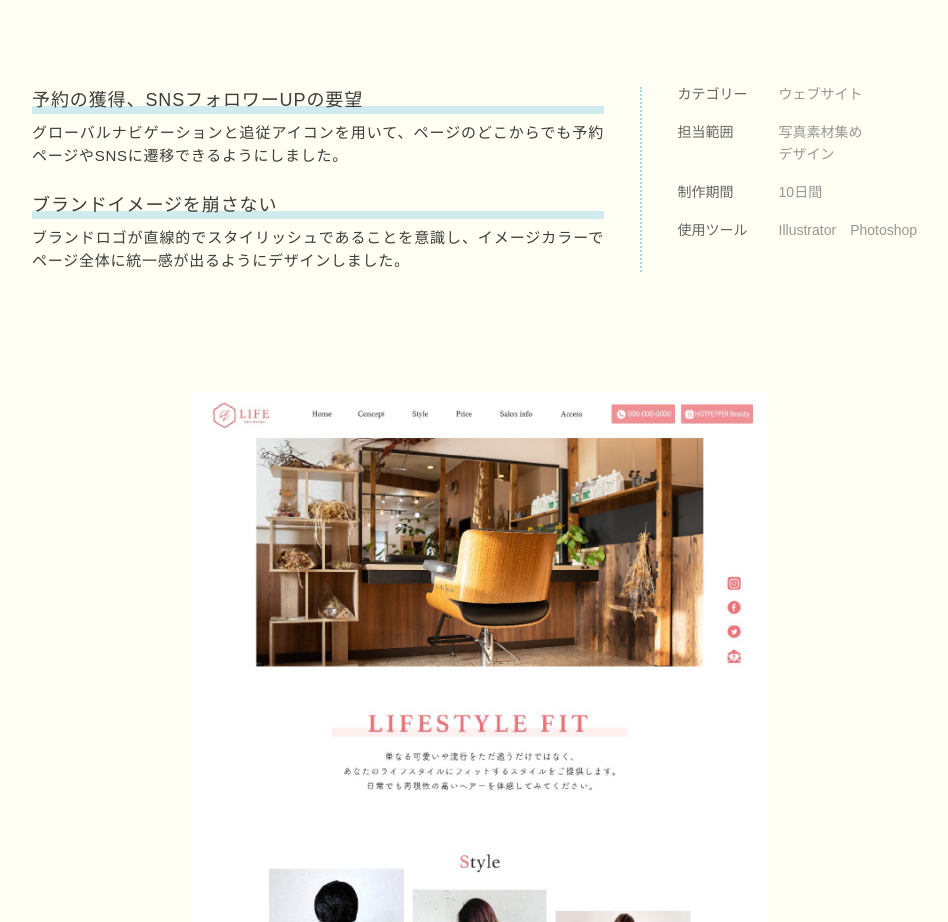
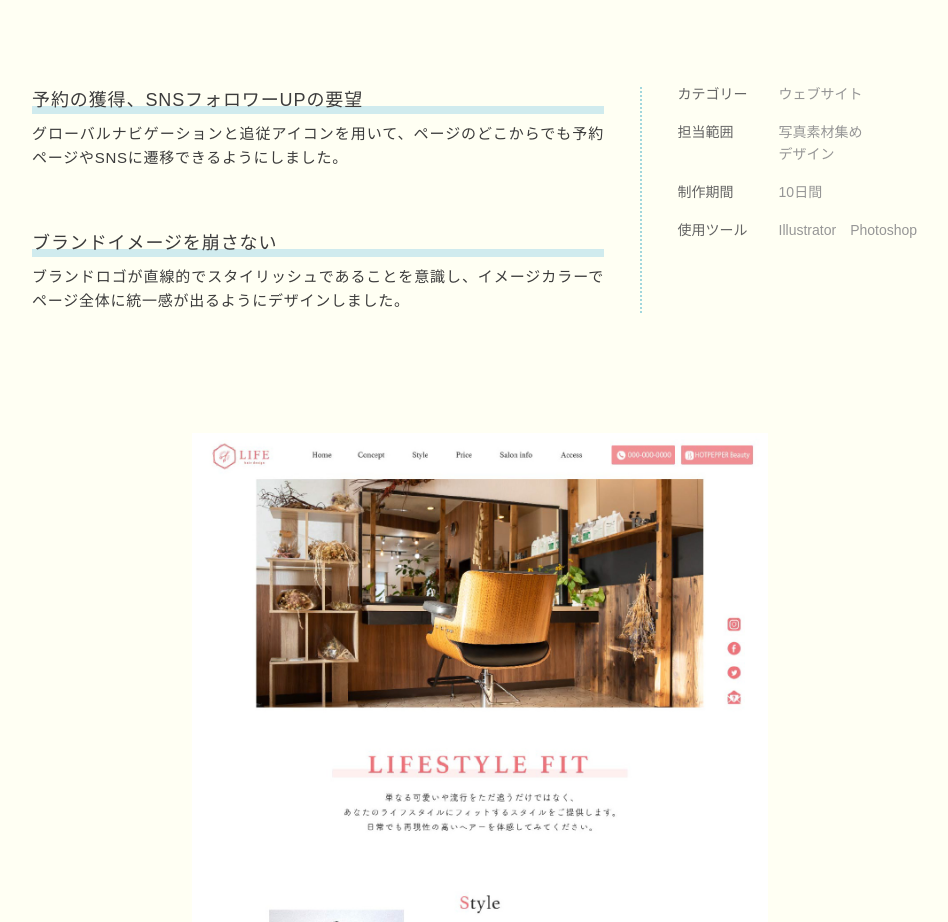
Before and after one commit to ten-design2308/ten-design2308.github.io, a plain HTML site: page works/life_hair_design.html in a window 1280 px wide. Shown: the part 826-1748 px from the top of the page, without its empty margins (160-1108 px from the left). Drawn offline with nearby package versions, Linux system fonts and the light colour scheme; a web font is replaced by a local one.

Commit message:
ポートフォリオ2023/12/24

```diff
--- a/works/css/style.css
+++ b/works/css/style.css
@@ -327,11 +327,11 @@ h4 {
 .work_desc_point p {
     text-align: justify;
     font-size: 15px;
-    line-height: 1.5;
+    line-height: 1.6;
     letter-spacing: 0.05em;
 }
 .work_desc_point p + h4 {
-    margin-top: 25px;
+    margin-top: 60px;
 }
 .work_desc_category {
     padding-left: 4%;
```
Also changed, not shown: 1 other file.
